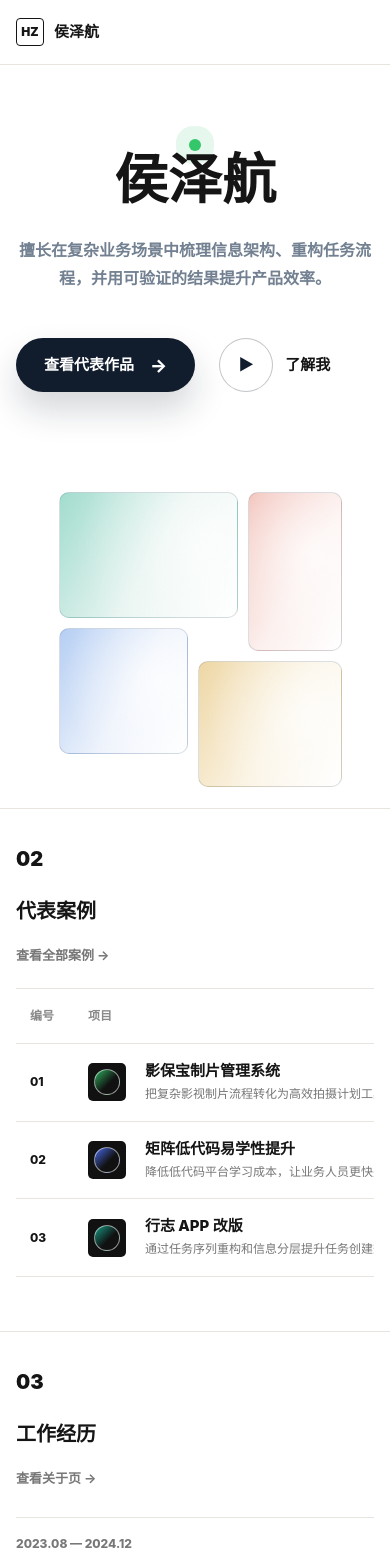
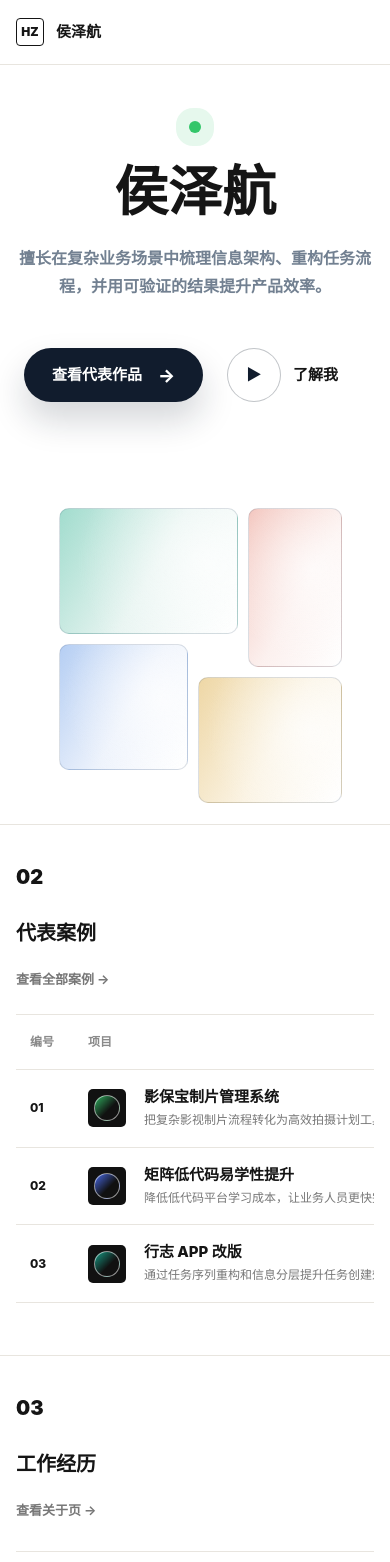
Before and after one commit to Silas3737/portfolio, a plain HTML site: page website/index.html in a window 390 px wide. Shown: the top 1562 px of the page. Drawn offline with Linux system fonts and the light colour scheme.

Commit message:
Add spacing system for responsive layout

```diff
--- a/website/index.html
+++ b/website/index.html
@@ -16,6 +16,20 @@
       --blue-soft: #eaf1ff;
       --gold-soft: #f8eed9;
       --max: 1240px;
+      --page-gutter: clamp(16px, 3.4vw, 48px);
+      --grid-gap: clamp(16px, 2.2vw, 28px);
+      --space-1: 8px;
+      --space-2: 12px;
+      --space-3: 16px;
+      --space-4: 24px;
+      --space-5: 32px;
+      --space-6: 48px;
+      --space-7: 64px;
+      --space-8: 88px;
+      --stack-safe: var(--space-5);
+      --section-y: clamp(38px, 4.4vw, 56px);
+      --hero-y-start: clamp(52px, 5.4vw, 72px);
+      --hero-y-end: clamp(60px, 6vw, 80px);
     }
 
     * {
@@ -62,16 +76,16 @@
       display: grid;
       grid-template-columns: 1fr auto;
       align-items: center;
-      width: min(var(--max), calc(100% - 48px));
+      width: min(var(--max), calc(100% - (var(--page-gutter) * 2)));
       min-height: 64px;
       margin: 0 auto;
-      gap: 24px;
+      gap: var(--space-4);
     }
 
     .brand {
       display: inline-flex;
       align-items: center;
-      gap: 10px;
+      gap: var(--space-2);
       width: fit-content;
       color: var(--ink);
       font-weight: 900;
@@ -91,7 +105,7 @@
     .nav-links {
       display: flex;
       align-items: center;
-      gap: 34px;
+      gap: var(--space-5);
       color: #444;
       font-size: 13px;
       font-weight: 760;
@@ -114,7 +128,7 @@
     }
 
     .wrap {
-      width: min(var(--max), calc(100% - 48px));
+      width: min(var(--max), calc(100% - (var(--page-gutter) * 2)));
       margin: 0 auto;
     }
 
@@ -131,14 +145,16 @@
       position: relative;
       z-index: 1;
       display: grid;
-      grid-template-columns: minmax(0, .78fr) minmax(460px, .88fr);
-      gap: clamp(42px, 7vw, 104px);
+      grid-template-columns: repeat(12, minmax(0, 1fr));
+      column-gap: var(--grid-gap);
+      row-gap: var(--space-6);
       align-items: center;
-      padding: 52px 0 60px;
+      padding: var(--hero-y-start) 0 var(--hero-y-end);
       text-align: left;
     }
 
     .hero-copy {
+      grid-column: 1 / span 6;
       max-width: 680px;
       margin: 0;
     }
@@ -146,8 +162,8 @@
     .hello-line {
       display: inline-flex;
       align-items: center;
-      gap: 14px;
-      margin-bottom: 30px;
+      gap: var(--space-3);
+      margin-bottom: var(--stack-safe);
       color: #202a35;
       font-size: clamp(28px, 3.2vw, 48px);
       font-weight: 900;
@@ -205,7 +221,7 @@
 
     h1 {
       max-width: 760px;
-      margin-bottom: 28px;
+      margin-bottom: var(--space-4);
       color: var(--ink);
       font-size: clamp(54px, 6.4vw, 106px);
       line-height: 1.08;
@@ -221,7 +237,7 @@
       max-width: 560px;
       margin-left: 0;
       margin-right: 0;
-      margin-bottom: 46px;
+      margin-bottom: var(--space-6);
       color: #728091;
       font-size: clamp(16px, 1.25vw, 20px);
       line-height: 1.72;
@@ -231,7 +247,7 @@
     .hero-actions {
       display: flex;
       align-items: center;
-      gap: 24px;
+      gap: var(--space-4);
       flex-wrap: wrap;
     }
 
@@ -247,7 +263,7 @@
     }
 
     .hero-button.primary {
-      gap: 16px;
+      gap: var(--space-3);
       background: #111c2d;
       color: #fff;
       box-shadow: 0 18px 34px rgba(17, 28, 45, .18);
@@ -264,7 +280,7 @@
     }
 
     .hero-button.secondary {
-      gap: 12px;
+      gap: var(--space-2);
       color: var(--ink);
       padding-left: 0;
     }
@@ -285,7 +301,7 @@
     .text-link {
       display: inline-flex;
       align-items: center;
-      gap: 12px;
+      gap: var(--space-2);
       color: var(--ink);
       font-size: 14px;
       font-weight: 860;
@@ -302,6 +318,7 @@
 
     .modern-visual {
       position: relative;
+      grid-column: 7 / -1;
       min-height: 440px;
       isolation: isolate;
       --card-top: 58px;
@@ -368,12 +385,14 @@
 
     .section-block {
       display: grid;
-      grid-template-columns: 82px minmax(0, 1fr);
-      gap: 28px;
-      padding: 38px 0 54px;
+      grid-template-columns: repeat(12, minmax(0, 1fr));
+      column-gap: var(--grid-gap);
+      row-gap: var(--space-5);
+      padding: var(--section-y) 0 calc(var(--section-y) + var(--space-2));
     }
 
     .section-num {
+      grid-column: 1 / span 1;
       color: var(--ink);
       font-size: clamp(20px, 2.2vw, 30px);
       font-weight: 900;
@@ -381,6 +400,7 @@
     }
 
     .section-main {
+      grid-column: 2 / -1;
       min-width: 0;
     }
 
@@ -388,8 +408,8 @@
       display: flex;
       align-items: baseline;
       justify-content: space-between;
-      gap: 22px;
-      margin-bottom: 22px;
+      gap: var(--space-4);
+      margin-bottom: var(--space-4);
     }
 
     h2 {
@@ -471,7 +491,7 @@
     .project-cell {
       display: grid;
       grid-template-columns: 44px minmax(0, 1fr);
-      gap: 13px;
+      gap: var(--space-2);
       align-items: center;
     }
 
@@ -568,19 +588,20 @@
 
     .experience-list {
       display: grid;
-      grid-template-columns: repeat(3, minmax(0, 1fr));
-      gap: clamp(22px, 4vw, 52px);
+      grid-template-columns: repeat(12, minmax(0, 1fr));
+      gap: var(--grid-gap);
       padding-top: 6px;
     }
 
     .experience-item {
+      grid-column: span 4;
       min-height: 112px;
       padding-top: 16px;
       border-top: 1px solid var(--line);
     }
 
     .period {
-      margin-bottom: 12px;
+      margin-bottom: var(--space-2);
       color: #777;
       font-size: 12px;
       font-weight: 760;
@@ -601,7 +622,7 @@
     }
 
     .profile-line {
-      margin: 22px 0 0;
+      margin: var(--space-4) 0 0;
       max-width: 820px;
       color: #666;
       font-size: 15px;
@@ -610,13 +631,14 @@
 
     .contact-row {
       display: grid;
-      grid-template-columns: 1fr 1fr 1fr;
-      gap: 22px;
+      grid-template-columns: repeat(12, minmax(0, 1fr));
+      gap: var(--grid-gap);
       align-items: start;
       padding-top: 8px;
     }
 
     .contact-item {
+      grid-column: span 4;
       min-height: 80px;
       padding-top: 16px;
       border-top: 1px solid var(--line);
@@ -624,7 +646,7 @@
 
     .contact-label {
       display: block;
-      margin-bottom: 8px;
+      margin-bottom: var(--space-1);
       color: #777;
       font-size: 12px;
       font-weight: 760;
@@ -685,11 +707,12 @@
 
       .hero-inner {
         grid-template-columns: 1fr;
-        padding: 72px 0 76px;
+        padding: var(--space-7) 0 var(--space-7);
         text-align: center;
       }
 
       .hero-copy {
+        grid-column: auto;
         width: min(100%, 720px);
         max-width: 720px;
         margin: 0 auto;
@@ -697,13 +720,16 @@
 
       .green-dot {
         float: none;
-        margin-left: auto;
-        margin-right: auto;
+        margin: 0 auto var(--stack-safe);
       }
 
       .hero-subtitle {
         margin-left: auto;
         margin-right: auto;
+      }
+
+      .hero-actions {
+        justify-content: center;
       }
 
       .hero-copy h1,
@@ -714,18 +740,30 @@
 
       .modern-visual {
         position: relative;
+        grid-column: auto;
         inset: auto;
         width: min(100%, 560px);
         min-height: 360px;
         margin: 0 auto;
       }
 
+      .section-num,
+      .section-main,
+      .experience-item,
+      .contact-item {
+        grid-column: auto;
+      }
+
     }
 
     @media (max-width: 640px) {
-      .wrap,
-      .nav {
-        width: min(100% - 32px, var(--max));
+      :root {
+        --page-gutter: 16px;
+        --grid-gap: 16px;
+        --stack-safe: 30px;
+        --section-y: 40px;
+        --hero-y-start: 56px;
+        --hero-y-end: 64px;
       }
 
       .nav {
@@ -742,7 +780,7 @@
       }
 
       .hero-inner {
-        padding: 56px 0 64px;
+        padding: var(--hero-y-start) 0 var(--hero-y-end);
       }
 
       .modern-visual {
--- a/website/page.css
+++ b/website/page.css
@@ -16,6 +16,23 @@
   --warning: #fff8e9;
   --warning-line: #ecd8a8;
   --max: 1240px;
+  --page-gutter: clamp(16px, 3.4vw, 48px);
+  --grid-gap: clamp(16px, 2.2vw, 28px);
+  --space-1: 8px;
+  --space-2: 12px;
+  --space-3: 16px;
+  --space-4: 24px;
+  --space-5: 32px;
+  --space-6: 48px;
+  --space-7: 64px;
+  --space-8: 88px;
+  --stack-safe: var(--space-5);
+  --section-y: clamp(64px, 7vw, 88px);
+  --hero-y-start: clamp(72px, 9vw, 112px);
+  --hero-y-end: 56px;
+  --floating-control-top: 26px;
+  --floating-control-height: 34px;
+  --floating-control-clearance: 35px;
   --radius: 8px;
   color-scheme: light;
 }
@@ -68,16 +85,16 @@ body::selection {
   display: grid;
   grid-template-columns: 1fr auto;
   align-items: center;
-  width: min(var(--max), calc(100% - 48px));
+  width: min(var(--max), calc(100% - (var(--page-gutter) * 2)));
   min-height: 64px;
   margin: 0 auto;
-  gap: 24px;
+  gap: var(--space-4);
 }
 
 .brand {
   display: inline-flex;
   align-items: center;
-  gap: 10px;
+  gap: var(--space-2);
   width: fit-content;
   color: var(--ink);
   font-weight: 900;
@@ -100,7 +117,7 @@ body::selection {
 .nav-links {
   display: flex;
   align-items: center;
-  gap: 34px;
+  gap: var(--space-5);
   color: #444;
   font-size: 13px;
   font-weight: 760;
@@ -116,7 +133,7 @@ body::selection {
 }
 
 .wrap {
-  width: min(var(--max), calc(100% - 48px));
+  width: min(var(--max), calc(100% - (var(--page-gutter) * 2)));
   margin: 0 auto;
 }
 
@@ -136,13 +153,13 @@ section {
 .page-hero {
   position: relative;
   overflow: hidden;
-  padding: clamp(72px, 9vw, 112px) 0 56px;
+  padding: var(--hero-y-start) 0 var(--hero-y-end);
   background: #ffffff;
 }
 
 .back-home {
   position: absolute;
-  top: 26px;
+  top: var(--floating-control-top);
   left: max(24px, calc((100vw - var(--max)) / 2));
   z-index: 2;
   display: inline-flex;
@@ -200,7 +217,7 @@ section {
   display: inline-flex;
   align-items: center;
   min-height: 34px;
-  margin-bottom: 22px;
+  margin-bottom: var(--space-4);
   padding: 6px 14px;
   border: 1px solid rgba(52, 198, 106, .18);
   border-radius: 999px;
@@ -212,7 +229,7 @@ section {
 
 h1 {
   max-width: 980px;
-  margin-bottom: 18px;
+  margin-bottom: var(--space-3);
   color: var(--ink);
   font-size: clamp(48px, 8vw, 112px);
   line-height: .96;
@@ -223,7 +240,7 @@ h1 {
 .case-lead,
 .lead {
   max-width: 760px;
-  margin-bottom: 30px;
+  margin-bottom: var(--space-5);
   color: var(--muted);
   font-size: clamp(16px, 1.5vw, 20px);
   line-height: 1.78;
@@ -261,20 +278,22 @@ h1 {
 }
 
 .case-body {
-  padding: 72px 0 92px;
+  padding: var(--section-y) 0 calc(var(--section-y) + var(--space-1));
 }
 
 .case-layout {
   display: grid;
-  grid-template-columns: 220px minmax(0, 1fr);
-  gap: clamp(42px, 6vw, 86px);
+  grid-template-columns: repeat(12, minmax(0, 1fr));
+  column-gap: var(--grid-gap);
+  row-gap: var(--space-6);
   align-items: start;
 }
 
 .case-toc {
+  grid-column: 1 / span 2;
   position: sticky;
-  top: 92px;
-  padding: 18px 0;
+  top: calc(64px + var(--space-4));
+  padding: var(--space-3) 0;
   border-top: 1px solid var(--line);
   border-bottom: 1px solid var(--line);
   background: #ffffff;
@@ -298,11 +317,12 @@ h1 {
 }
 
 .case-main {
+  grid-column: 4 / -1;
   min-width: 0;
 }
 
 .case-section {
-  padding: 0 0 42px;
+  padding: 0 0 var(--space-6);
   border-bottom: 1px solid var(--line);
   opacity: 0;
   transform: translateY(14px);
@@ -317,11 +337,11 @@ h1 {
 }
 
 .case-section + .case-section {
-  padding-top: 42px;
+  padding-top: var(--space-6);
 }
 
 h2 {
-  margin-bottom: 12px;
+  margin-bottom: var(--space-2);
   color: var(--ink);
   font-size: clamp(30px, 3.6vw, 52px);
   line-height: 1.06;
@@ -336,13 +356,13 @@ h2 {
 
 .case-section > p {
   max-width: 840px;
-  margin-bottom: 20px;
+  margin-bottom: var(--space-4);
   color: var(--muted);
   font-size: 16px;
 }
 
 .case-figure {
-  margin: 28px 0 0;
+  margin: var(--space-5) 0 0;
   border: 1px solid var(--line);
   border-radius: var(--radius);
   background: #ffffff;
@@ -368,15 +388,15 @@ h2 {
 .paragraph-list,
 .decision-grid {
   display: grid;
-  gap: 18px;
-  margin-top: 24px;
+  gap: var(--space-4);
+  margin-top: var(--space-4);
 }
 
 .paragraph-block {
   display: grid;
   grid-template-columns: 1fr;
-  gap: 18px;
-  padding: 22px;
+  gap: var(--space-4);
+  padding: var(--space-4);
   border: 1px solid var(--line);
   border-radius: var(--radius);
   background:
@@ -402,7 +422,7 @@ h2 {
 }
 
 .paragraph-block h3 {
-  margin-bottom: 8px;
+  margin-bottom: var(--space-1);
   color: var(--ink);
   font-size: clamp(20px, 2vw, 28px);
   line-height: 1.18;
@@ -431,7 +451,7 @@ h2 {
 }
 
 .note {
-  margin-top: 22px;
+  margin-top: var(--space-4);
   padding: 14px 16px;
   border: 1px solid var(--warning-line);
   border-radius: var(--radius);
@@ -443,8 +463,8 @@ h2 {
 .button-row {
   display: flex;
   flex-wrap: wrap;
-  gap: 12px;
-  margin-top: 24px;
+  gap: var(--space-2);
+  margin-top: var(--space-4);
 }
 
 .button {
@@ -474,7 +494,7 @@ h2 {
 }
 
 .section {
-  padding: 72px 0 88px;
+  padding: var(--section-y) 0 var(--space-8);
   background: #ffffff;
 }
 
@@ -484,30 +504,45 @@ h2 {
 
 .section-head {
   display: grid;
-  grid-template-columns: minmax(0, .72fr) minmax(280px, .42fr);
-  gap: 48px;
+  grid-template-columns: repeat(12, minmax(0, 1fr));
+  column-gap: var(--grid-gap);
+  row-gap: var(--space-4);
   align-items: end;
-  margin-bottom: 30px;
+  margin-bottom: var(--space-5);
+}
+
+.section-head h2 {
+  grid-column: 1 / span 7;
 }
 
 .section-head p {
+  grid-column: 8 / -1;
   margin-bottom: 0;
   color: var(--muted);
 }
 
 .content-grid {
   display: grid;
-  grid-template-columns: 220px minmax(0, 1fr);
-  gap: 48px;
-  padding: 30px 0;
+  grid-template-columns: repeat(12, minmax(0, 1fr));
+  column-gap: var(--grid-gap);
+  row-gap: var(--space-4);
+  padding: var(--space-5) 0;
   border-top: 1px solid var(--line);
 }
 
 .content-grid h3 {
+  grid-column: 1 / span 2;
   margin-bottom: 0;
   color: var(--ink);
   font-size: 20px;
   font-weight: 950;
+}
+
+.content-grid > div,
+.content-grid > p,
+.content-grid > ul,
+.content-grid > ol {
+  grid-column: 4 / -1;
 }
 
 .content-grid p,
@@ -528,7 +563,7 @@ ol {
 
 li + li,
 .content-grid p + p {
-  margin-top: 8px;
+  margin-top: var(--space-1);
 }
 
 @media (prefers-reduced-motion: reduce) {
@@ -551,9 +586,9 @@ li + li,
 }
 
 @media (max-width: 940px) {
-  .nav,
-  .wrap {
-    width: min(100% - 32px, var(--max));
+  :root {
+    --hero-y-start: calc(var(--floating-control-top) + var(--floating-control-height) + var(--floating-control-clearance));
+    --floating-control-clearance: 32px;
   }
 
   .nav-links {
@@ -567,12 +602,24 @@ li + li,
     grid-template-columns: 1fr;
   }
 
+  .case-toc,
+  .case-main,
+  .section-head h2,
+  .section-head p,
+  .content-grid h3,
+  .content-grid > div,
+  .content-grid > p,
+  .content-grid > ul,
+  .content-grid > ol {
+    grid-column: auto;
+  }
+
   .case-toc {
     position: static;
     display: flex;
-    gap: 18px;
+    gap: var(--space-4);
     overflow-x: auto;
-    padding: 14px 0;
+    padding: var(--space-3) 0;
     white-space: nowrap;
   }
 
@@ -583,13 +630,24 @@ li + li,
 }
 
 @media (max-width: 640px) {
+  :root {
+    --page-gutter: 16px;
+    --grid-gap: 16px;
+    --stack-safe: 30px;
+    --section-y: 48px;
+    --hero-y-end: 42px;
+    --floating-control-top: 18px;
+    --hero-y-start: calc(var(--floating-control-top) + var(--floating-control-height) + var(--floating-control-clearance));
+    --floating-control-clearance: 35px;
+  }
+
   .case-hero,
   .page-hero {
-    padding: 56px 0 42px;
+    padding: var(--hero-y-start) 0 var(--hero-y-end);
   }
 
   .back-home {
-    top: 18px;
+    top: var(--floating-control-top);
     left: 16px;
   }
 
@@ -599,11 +657,11 @@ li + li,
 
   .case-body,
   .section {
-    padding: 48px 0 64px;
+    padding: var(--section-y) 0 var(--space-7);
   }
 
   .paragraph-block {
-    padding: 18px;
+    padding: var(--space-4);
   }
 
   .paragraph-image {
```
